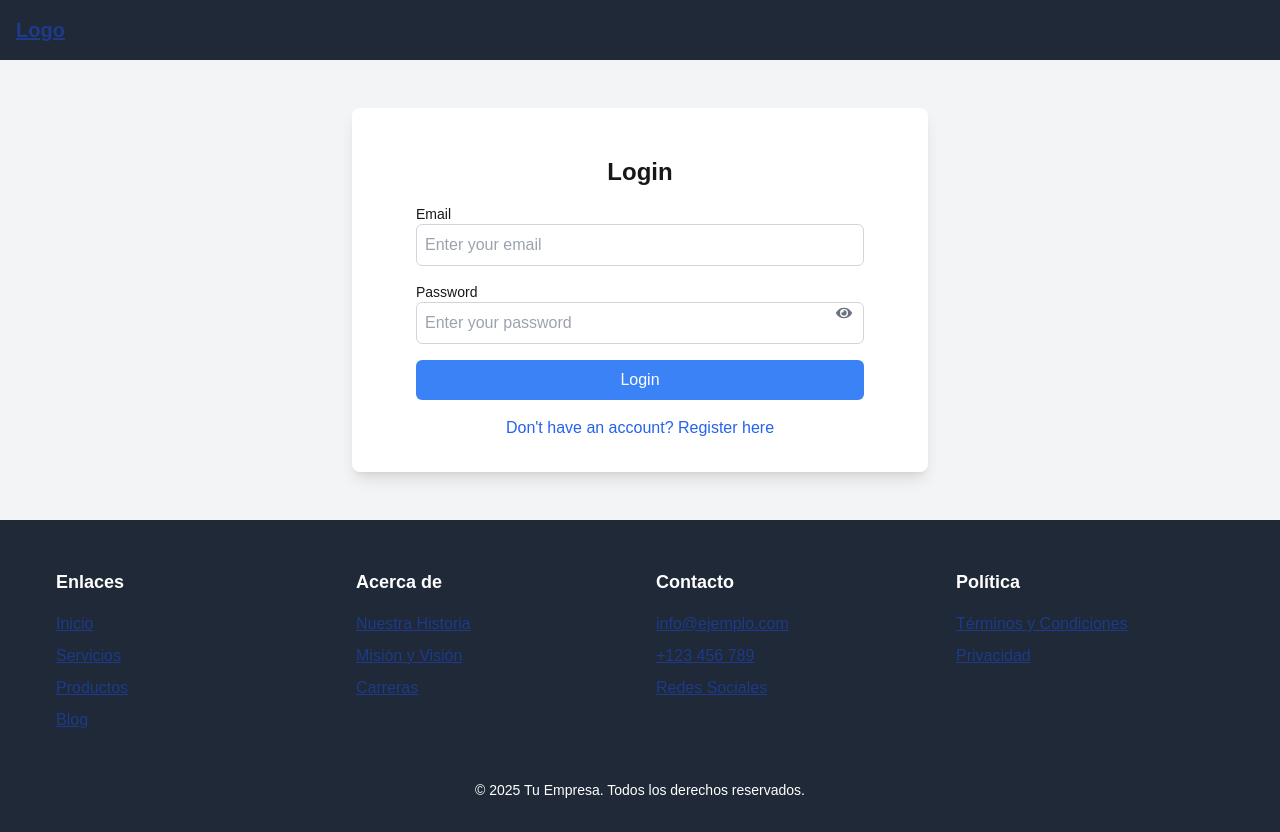
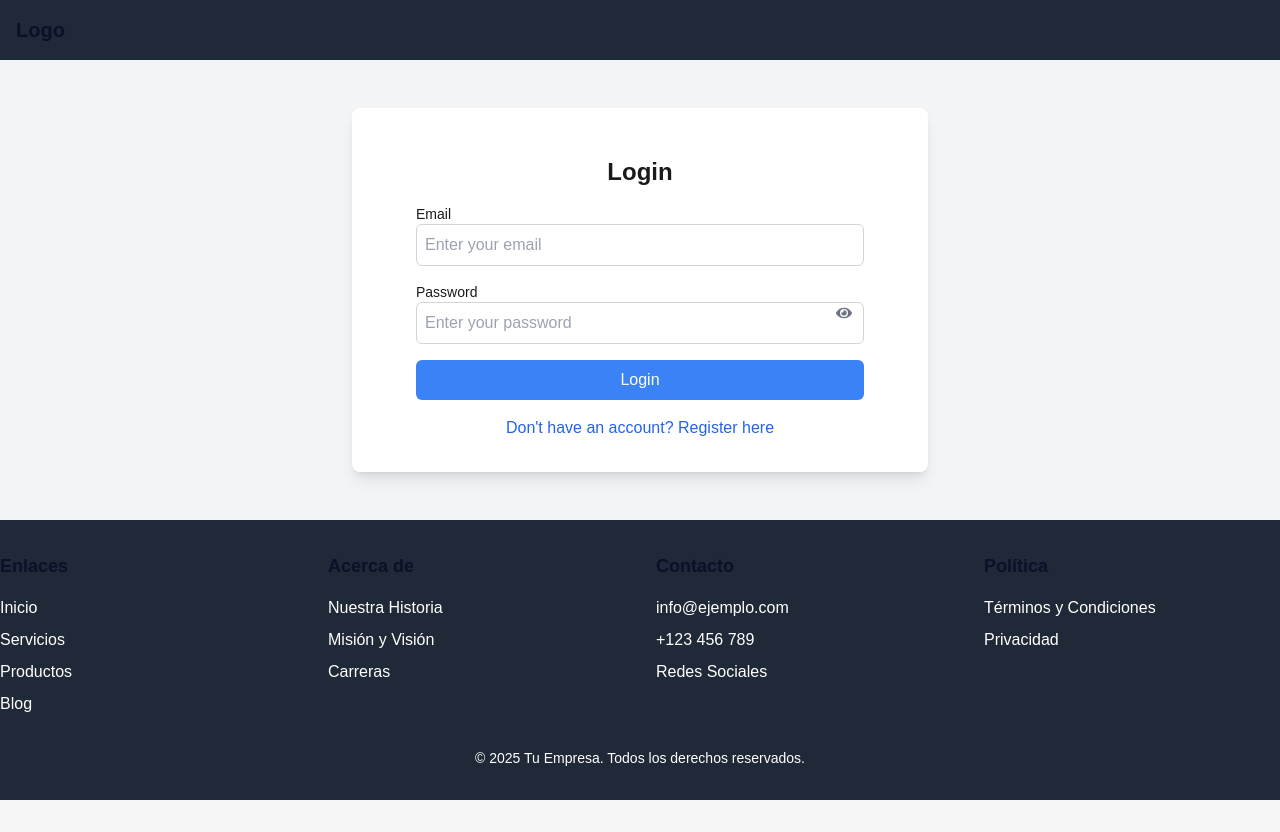
Before and after one commit to AgustinAused/finance-dashboard, a Next.js app: page / in a window 1280 px wide. After the commit the page ends 800 px from the top, so only its background shows below. Built offline with nearby package versions, Linux system fonts and the light colour scheme; no server answers.

Commit message:
Update PostCSS configuration and dependencies; enhance Navbar and Footer components with improved styling

```diff
--- a/package.json
+++ b/package.json
@@ -15,6 +15,7 @@
     "axios": "^1.7.9",
     "chart.js": "^4.4.7",
     "next": "15.1.5",
+    "postcss-load-config": "^6.0.1",
     "react": "^19.0.0",
     "react-chartjs-2": "^5.3.0",
     "react-dom": "^19.0.0",
@@ -26,7 +27,7 @@
     "autoprefixer": "^10.4.20",
     "eslint": "^9",
     "eslint-config-next": "15.1.5",
-    "postcss": "^8",
-    "tailwindcss": "^3.4.1"
+    "postcss": "^8.5.1",
+    "tailwindcss": "^3.4.17"
   }
 }
--- a/postcss.config.mjs
+++ b/postcss.config.mjs
@@ -1,9 +1,9 @@
 /** @type {import('postcss-load-config').Config} */
 const config = {
-  plugins: {
+  plugins : {
     tailwindcss: {},
     autoprefixer: {},
-  },
+    },
 };
 
 export default config;
--- a/src/app/globals.css
+++ b/src/app/globals.css
@@ -2,41 +2,28 @@
 @tailwind components;
 @tailwind utilities;
 
-@layer utilities {
-  .ring-primary {
-    --tw-ring-color: var(--primary);
-  }
-
-  .ring-accent {
-    --tw-ring-color: var(--accent);
-  }
-
-  .text-primary {
-    color: var(--primary);
-  }
-}
-
+@layer base {
   :root {
-  --background: #ffffff;
-  --foreground: #171717;
-  --primary: #1e3a8a;
-  --primary-light: #3b82f6;
-  --secondary: #374151;
-  --accent: #10b981;
-  --danger: #ef4444;
-  --border-color: #e5e7eb;
+    --background: #f5f5f5; /* Blanco suave */
+    --foreground: #1a1a1a; /* Negro elegante */
+    --primary: #0a1128; /* Azul marino oscuro */
+    --primary-light: #001f54; /* Azul marino claro */
+    --secondary: #6c757d; /* Gris medio */
+    --accent: #007bff; /* Azul profesional para destacar */
+    --danger: #d9534f; /* Rojo oscuro para alertas */
+    --border-color: #ced4da; /* Gris claro para bordes */
   }
 
   @media (prefers-color-scheme: dark) {
     :root {
-    --background: #000000;
-    --foreground: #ededed;
-    --primary: #1d4ed8;
-    --primary-light: #2563eb;
-    --secondary: #6b7280;
-    --accent: #22c55e;
-    --danger: #f87171;
-    --border-color: #374151;
+      --background: #121212; /* Negro profundo */
+      --foreground: #eaeaea; /* Blanco suave para contraste */
+      --primary: #001f54; /* Azul marino oscuro */
+      --primary-light: #0a305c; /* Azul marino ligeramente más claro */
+      --secondary: #495057; /* Gris oscuro */
+      --accent: #339af0; /* Azul claro profesional */
+      --danger: #c82333; /* Rojo apagado para alertas */
+      --border-color: #343a40; /* Gris muy oscuro para bordes */
     }
   }
 
@@ -47,12 +34,16 @@ body {
     transition: background-color 0.3s ease, color 0.3s ease;
   }
 
-.container {
-  max-width: 1200px;
-  margin: 0 auto;
-  padding: 1rem;
+  h1 {
+    @apply text-3xl font-bold;
   }
 
+  h2 {
+    @apply text-xl font-medium;
+  }
+}
+
+@layer components {
   .btn {
     @apply px-4 py-2 font-medium rounded-md;
     background-color: var(--primary);
@@ -71,6 +62,48 @@ body {
   .btn:disabled {
     @apply cursor-not-allowed opacity-50;
     background-color: var(--secondary);
+  }
+
+  .card {
+    @apply p-6 rounded-lg shadow-lg;
+    background-color: var(--background);
+    color: var(--foreground);
+    transition: transform 0.2s ease-in-out, box-shadow 0.2s ease-in-out;
+  }
+
+  .card:hover {
+    @apply shadow-2xl;
+    transform: translateY(-4px);
+  }
+
+  .list-item {
+    @apply px-4 py-2 rounded-md;
+    background-color: var(--primary-light);
+    color: var(--background);
+    transition: background-color 0.2s ease, color 0.2s ease;
+  }
+
+  .list-item:hover {
+    background-color: var(--primary);
+    color: var(--foreground);
+  }
+}
+
+@layer utilities {
+  .ring-primary {
+    --tw-ring-color: var(--primary);
+  }
+
+  .ring-accent {
+    --tw-ring-color: var(--accent);
+  }
+
+  .text-primary {
+    color: var(--primary);
+  }
+
+  .text-input {
+    @apply text-black;
   }
 
   .input {
@@ -93,42 +126,8 @@ body {
     border-color: var(--border-color);
   }
 
-.card {
-  @apply p-6 rounded-lg shadow-lg;
-  background-color: var(--background);
-  color: var(--foreground);
-  transition: transform 0.2s ease-in-out, box-shadow 0.2s ease-in-out;
-}
-
-.card:hover {
-  @apply shadow-2xl;
-  transform: translateY(-4px);
-}
-
-.title {
-  @apply text-3xl font-bold;
-  color: var(--primary);
-}
-
-.subtitle {
-  @apply text-xl font-medium;
-  color: var(--secondary);
-}
-
-.list-item {
-  @apply px-4 py-2 rounded-md;
-  background-color: var(--primary-light);
-  color: var(--background);
-  transition: background-color 0.2s ease, color 0.2s ease;
-}
-
-.list-item:hover {
-  background-color: var(--primary);
-  color: var(--foreground);
-}
-
   a {
-  @apply underline text-primary;
+    @apply  text-primary;
   }
 
   a:hover {
@@ -138,12 +137,4 @@ a:hover {
   a:focus {
     @apply outline-none ring-2 ring-accent;
   }
-
-.text-input {
-  @apply text-black;
 }
-
-
-link {
-  @apply text-primary;
-}
--- a/src/components/Footer.jsx
+++ b/src/components/Footer.jsx
@@ -1,76 +1,74 @@
-import React from 'react';
-
 const Footer = () => {
   return (
     <footer className="bg-gray-800 text-white py-8">
       <div className="container mx-auto grid grid-cols-1 md:grid-cols-4 gap-8">
         {/* Sección 1 - Enlaces */}
         <div>
-          <h3 className="text-lg font-semibold mb-4">Enlaces</h3>
+          <h3 className="text-lg font-semibold mb-4 text-primary">Enlaces</h3>
           <ul className="space-y-2">
             <li>
-              <a href="#" className="hover:text-blue-400">Inicio</a>
+              <a href="#" className="text-white hover:text-primary">Inicio</a>
             </li>
             <li>
-              <a href="#" className="hover:text-blue-400">Servicios</a>
+              <a href="#" className="text-white hover:text-primary">Servicios</a>
             </li>
             <li>
-              <a href="#" className="hover:text-blue-400">Productos</a>
+              <a href="#" className="text-white hover:text-primary">Productos</a>
             </li>
             <li>
-              <a href="#" className="hover:text-blue-400">Blog</a>
+              <a href="#" className="text-white hover:text-primary">Blog</a>
             </li>
           </ul>
         </div>
 
         {/* Sección 2 - Acerca de */}
         <div>
-          <h3 className="text-lg font-semibold mb-4">Acerca de</h3>
+          <h3 className="text-lg font-semibold mb-4 text-primary">Acerca de</h3>
           <ul className="space-y-2">
             <li>
-              <a href="#" className="hover:text-blue-400">Nuestra Historia</a>
+              <a href="#" className="text-white hover:text-primary">Nuestra Historia</a>
             </li>
             <li>
-              <a href="#" className="hover:text-blue-400">Misión y Visión</a>
+              <a href="#" className="text-white hover:text-primary">Misión y Visión</a>
             </li>
             <li>
-              <a href="#" className="hover:text-blue-400">Carreras</a>
+              <a href="#" className="text-white hover:text-primary">Carreras</a>
             </li>
           </ul>
         </div>
 
         {/* Sección 3 - Contacto */}
         <div>
-          <h3 className="text-lg font-semibold mb-4">Contacto</h3>
+          <h3 className="text-lg font-semibold mb-4 text-primary">Contacto</h3>
           <ul className="space-y-2">
             <li>
-              <a href="mailto:info@ejemplo.com" className="hover:text-blue-400">info@ejemplo.com</a>
+              <a href="mailto:info@ejemplo.com" className="text-white hover:text-primary">info@ejemplo.com</a>
             </li>
             <li>
-              <a href="tel:+123456789" className="hover:text-blue-400">+123 456 789</a>
+              <a href="tel:+123456789" className="text-white hover:text-primary">+123 456 789</a>
             </li>
             <li>
-              <a href="#" className="hover:text-blue-400">Redes Sociales</a>
+              <a href="#" className="text-white hover:text-primary">Redes Sociales</a>
             </li>
           </ul>
         </div>
 
         {/* Sección 4 - Política */}
         <div>
-          <h3 className="text-lg font-semibold mb-4">Política</h3>
+          <h3 className="text-lg font-semibold mb-4 text-primary">Política</h3>
           <ul className="space-y-2">
             <li>
-              <a href="#" className="hover:text-blue-400">Términos y Condiciones</a>
+              <a href="#" className="text-white hover:text-primary">Términos y Condiciones</a>
             </li>
             <li>
-              <a href="#" className="hover:text-blue-400">Privacidad</a>
+              <a href="#" className="text-white hover:text-primary">Privacidad</a>
             </li>
           </ul>
         </div>
       </div>
 
       {/* Copyright */}
-      <div className="text-center text-sm mt-8">
+      <div className="text-center text-sm mt-8 text-white">
         <p>&copy; {new Date().getFullYear()} Tu Empresa. Todos los derechos reservados.</p>
       </div>
     </footer>
--- a/src/components/Navbar.jsx
+++ b/src/components/Navbar.jsx
@@ -1,17 +1,16 @@
-'use client';
+'use client'
+import React, { useState, useEffect } from "react";
+import Link from "next/link";
+import { useRouter } from 'next/navigation';
+import verifyToken from "@/api/CookieApi";
 
-import { useState, useEffect } from "react";
-import { useRouter } from "next/navigation";
-import Link from "next/link";
-import verifyToken from "@/api/CookieApi";
-import { logout } from "@/api/AuthApi";
+
 
 export default function Navbar() {
   const [isLoggedIn, setIsLoggedIn] = useState(false);
   const router = useRouter();
 
   useEffect(() => {
-    // Llamamos a la API para verificar si el usuario está logueado
     const CookieApi = async () => {
       const response = await verifyToken();
       const data = response;
@@ -21,16 +20,15 @@ export default function Navbar() {
   }, []);
 
   const handleLogout = async () => {
-    // Llamamos a la función logout de authApi
-    await logout(); // Asegúrate de que 'logout' esté importado desde el archivo authApi.js
-    setIsLoggedIn(false); // Cambiar el estado de login
-    router.push("/"); // Redirige al usuario al inicio o login
+    await logout();
+    setIsLoggedIn(false);
+    router.push("/");
   };
 
   return (
     <nav className="bg-gray-800 text-white p-4 flex justify-between items-center">
       {/* Logo */}
-      <div className="text-xl font-bold">
+      <div className="text-xl font-bold text-white">
         <a href="/dashboard">Logo</a>
       </div>
 
@@ -38,15 +36,15 @@ export default function Navbar() {
       <div className="flex items-center">
         {isLoggedIn ? (
           <>
-            <Link href="/dashboard" className="mr-4">
+            <Link href="/dashboard" className="text-white hover:text-primary mr-4">
               Dashboard
             </Link>
-            <Link href="/profile" className="mr-4">
+            <Link href="/profile" className="text-white hover:text-primary mr-4">
               Profile
             </Link>
             <button
               onClick={handleLogout}
-              className="bg-red-600 px-4 py-2 rounded text-white"
+              className="bg-danger text-white px-4 py-2 rounded hover:bg-red-600"
             >
               Logout
             </button>
```
Also changed, not shown: 1 other file (tests, documents, lock files or other folders). Lines whose indentation alone changed are shown as unchanged.
